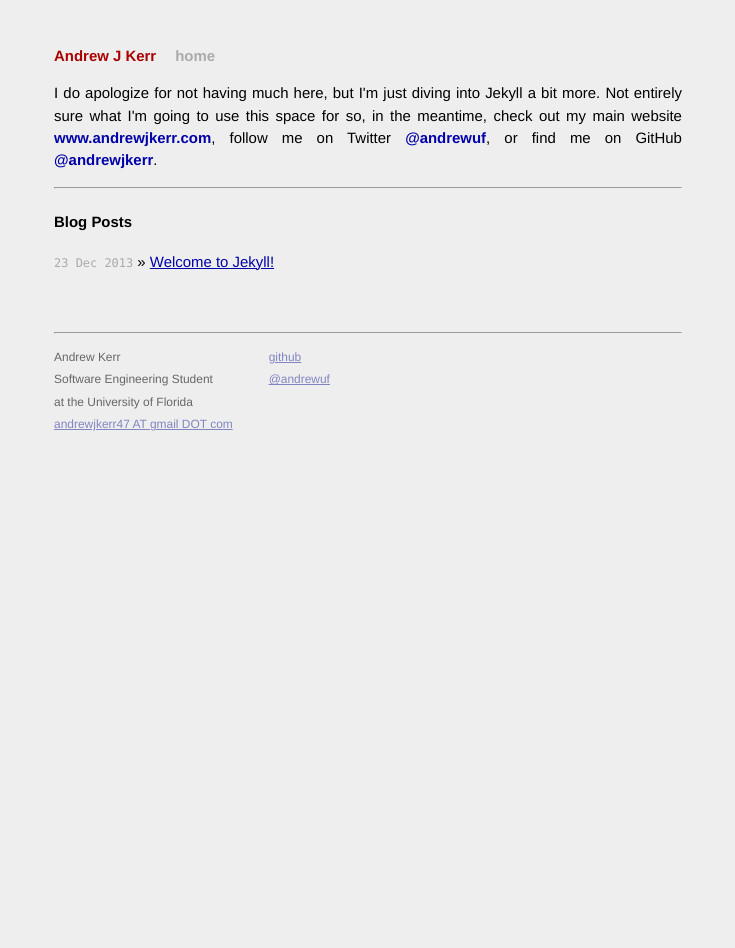
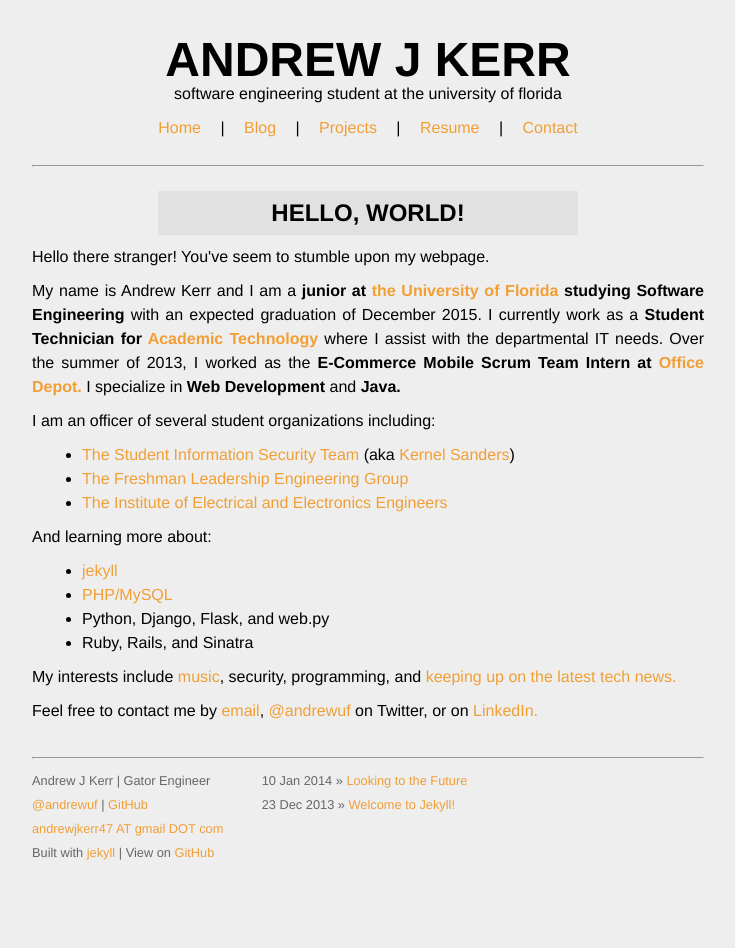
Before and after one commit to hackuf/hackuf.github.io, a Jekyll site: the page built from index.html, in a window 1280 px wide. Shown: the whole page, without its empty margins (272-1007 px from the left). Built offline with Jekyll 4.4.1, drawn with Linux system fonts in a browser that asks for light colours; nearby versions of some CDN libraries; Markdown is read by kramdown in place of the engine named in the settings.

Commit message:
Converted my site over to jekyll
GitHub Page will be sync'd with www.andrewjkerr.com from now until
further notice.

```diff
--- a/_config.yml
+++ b/_config.yml
@@ -1,3 +1,3 @@
-name: Andrew J Kerr
+name: ANDREW J KERR
 markdown: redcarpet
 pygments: true
--- a/_layouts/default.html
+++ b/_layouts/default.html
@@ -12,17 +12,24 @@
         <!-- Custom CSS -->
         <link rel="stylesheet" href="/css/main.css">
 
+		<!-- jQuery -->
+		<script src="//ajax.googleapis.com/ajax/libs/jquery/1.10.2/jquery.min.js"></script>
+
+		<!-- Infinite jekyll -->
+		<script src="/js/infinite-jekyll.js"></script>
+
     </head>
     <body>
 
         <div class="site">
           <div class="header">
-            <h1 class="title"><a href="/">{{ site.name }}</a></h1>
-            <a class="extra" href="/">home</a>
-			<p>I do apologize for not having much here, but I'm just diving into Jekyll a bit more. Not entirely sure what I'm going to use this space for so, in the meantime, check out my main website <a href="http://www.andrewjkerr.com">www.andrewjkerr.com</a>, follow me on Twitter <a href="http://www.twitter.com/andrewuf">@andrewuf</a>, or find me on GitHub <a href="http://www.github.com/andrewjkerr">@andrewjkerr</a>.</p>
-			<hr />
-			<br />
+	  		<h1>ANDREW J KERR</h1>
+	  		<p id="description">software engineering student at the university of florida</p>
+	  		<a class="nav-item" href="/">Home</a> | <a class="nav-item" href="/blog">Blog</a> | <a class="nav-item" href="http://www.github.com/andrewjkerr">Projects</a> | <a class="nav-item" href="http://www.andrewjkerr.com/resume.pdf">Resume</a> | <a class="nav-item" href="mailto:andrewjkerr47@gmail.com">Contact</a>
           </div>
+
+		<hr />
+		<br />
 
           {{ content }}
 
@@ -31,18 +38,18 @@
 			  <hr />
             <div class="contact">
               <p>
-                Andrew Kerr<br />
-                Software Engineering Student<br />
-				at the University of Florida<br />
-                <a href="mailto:andrewjkerr47@gmail.com">andrewjkerr47 AT gmail DOT com</a>
+                Andrew J Kerr | Gator Engineer<br />
+                <a href="https://www.twitter.com/andrewuf">@andrewuf</a> |
+				<a href="https://www.github.com/andrewjkerr">GitHub</a><br />
+                <a href="mailto:andrewjkerr47@gmail.com">andrewjkerr47 AT gmail DOT com</a><br />
+				Built with <a href="http://jekyllrb.com/">jekyll</a> | View on <a href="https://github.com/andrewjkerr/andrewjkerr.github.io">GitHub</a>
               </p>
             </div>
-            <div class="contact">
-              <p>
-                <a href="https://github.com/andrewjkerr">github</a><br />
-                <a href="https://twitter.com/andrewuf">@andrewuf</a><br />
-              </p>
-            </div>
+			<div class="posts-footer">
+			    {% for post in site.posts limit 4 %}
+			      <li><span>{{ post.date | date_to_string }}</span> &raquo; <a href="{{ post.url }}">{{ post.title }}</a></li>
+			    {% endfor %}
+			</div>
           </div>
         </div>
 
--- a/_posts/2013-12-23-welcome-to-jekyll.markdown
+++ b/_posts/2013-12-23-welcome-to-jekyll.markdown
@@ -5,5 +5,4 @@ date:   2013-12-23 08:44:22
 categories: jekyll update
 ---
 
-## What a welcome indeed!
-I've used jekyll a bit in the past, but I'm ready to give it another shot. Like I mentioned in the header, I'm not *quite* sure what I'm going to do with this GitHub site, but I decided to use it as a jekyll training ground as I've found that Markdown is quite cool and easy and want to see what jekyll can do. The docs seem quite nice, so let's see what I can cook up! :)
+I've migrated my site and blog to jekyll. Why? Because I felt that it would be easier to manage and change the look/feel than my current setup. It doesn't hurt that GitHub Pages supports jekyll too. :)
--- /dev/null
+++ b/all-posts.json
@@ -0,0 +1,10 @@
+---
+layout: none
+---
+{
+  "posts" : [
+    {% for post in site.posts %}
+    "{{ post.url }}"{% unless forloop.last %},{% endunless %}
+    {% endfor %}
+  ]
+}
--- a/css/main.css
+++ b/css/main.css
@@ -13,41 +13,13 @@
 html, body { height: 100%; }
 
 body {
-  background-color: #eee;
-  font: 13.34px Helvetica, Arial, sans-serif;
-  font-size: small;
-  text-align: center;
+	background-color: #eee;
+	font-family: 'Helvetica Neue', Helvetica, Arial, sans-serif;
 }
 
-h1, h2, h3, h4, h5, h6 {
-  font-size: 100%; }
-
-h1 { margin-bottom: 1em; }
-p { margin: 1em 0; }
-
-a         { color: #00a; }
-a:hover   { color: #000; }
-a:visited { color: #00a; }
-
-/*****************************************************************************/
-/*
-/* Home
-/*
-/*****************************************************************************/
-.posts {
-  list-style-type: none;
-  margin-bottom: 2em;
-}
-
-.posts li {
-  line-height: 1.75em;
-}
-
-.posts span {
-  color: #aaa;
-  font-family: Monaco, "Courier New", monospace;
-  font-size: 80%;
-}
+a         { color: #f19f35; text-decoration: none;}
+a:hover   { text-decoration: underline; }
+a:visited { color: #f19f35; }
 
 /*****************************************************************************/
 /*
@@ -56,70 +28,146 @@ a:visited { color: #00a; }
 /*****************************************************************************/
 
 .site {
-  font-size: 115%;
   text-align: justify;
   width: 42em;
   margin: 3em auto 2em;
   line-height: 1.5em;
 }
 
-.header a {
-  font-weight: bold;
-  text-decoration: none;
+.header {
+	display: block;
+	text-align: center;
+	margin-bottom: 25px;
+}
+
+.header h1{
+	font-size: 48px;
+	margin-bottom: 10px;
+}
+
+.header #description{
+	font-size: 16px;
+	margin-bottom: 10px;
+}
+
+.header .nav-item{
+	color: #f19f35;
+	padding: 0 15px;
+	width: 100px;
 }
 
 .title {
   display: inline-block;
   margin-bottom: 0em;
-}
-
-.title a {
-  color: #a00;
-}
-
-.title a:hover {
-  color: #000;
-}
-
-.header a.extra {
-  color: #aaa;
-  margin-left: 1em;
-}
-
-.header a.extra:hover {
-  color: #000;
-}
-
-.meta {
-  color: #aaa;
+  text-transform: uppercase;
 }
 
 .footer {
   font-size: 80%;
   color: #666;
-  border-top: 4px solid #eee;
-  margin-top: 2em;
+  padding-bottom: 10px;
   overflow: hidden;
 }
 
 .footer .contact {
+  margin-top: 10px;
   float: left;
   margin-right: 3em;
 }
 
-.footer .contact a {
-  color: #8085C1;
+.footer .posts-footer {
+  float: left;
+  list-style-type: none;
+  width: 400px;
+  margin-top: 10px;
 }
 
-.footer .rss {
-  margin-top: 1.1em;
-  margin-right: -.2em;
-  float: right;
+/*****************************************************************************/
+/*
+/* Home
+/*
+/*****************************************************************************/
+#home h2{
+	text-transform: uppercase;
+	display: block;
+	margin: 0 auto;
+	text-align: center;
+	width: 400px;
+	background-color: #e1e1e1;
+	padding: 10px;
+	margin-bottom: 10px;
 }
 
-.footer .rss img {
-  border: 0;
+#home p{
+	margin: 10px 0;
 }
+
+#home ul{
+	margin-left: 50px;
+}
+
+/*****************************************************************************/
+/*
+/* Blog
+/*
+/*****************************************************************************/
+#blog .fancyh2 {
+	text-transform: uppercase;
+	display: block;
+	margin: 0 auto;
+	text-align: center;
+	width: 400px;
+	background-color: #e1e1e1;
+	padding: 10px;
+	margin-bottom: 10px;
+}
+
+#blog p{
+	margin: 10px 0;
+}
+
+#blog .post-list{
+	list-style-type: none;
+}
+
+#blog .post-date{
+	font-style: italic;
+	font-size: 80%;
+	color: #666;
+	margin-top: 0px;
+}
+
+.infinite-spinner {
+  display: block;
+  width: 40px;
+  height: 40px;
+  border-radius: 40px;
+  background-color: #333;
+  margin: 60px auto;
+
+  -webkit-animation: scaleout 1.0s infinite ease-in-out;
+  animation: scaleout 1.0s infinite ease-in-out;
+}
+
+@-webkit-keyframes scaleout {
+  0% { -webkit-transform: scale(0.0) }
+  100% {
+    -webkit-transform: scale(1.0);
+    opacity: 0;
+  }
+}
+
+@keyframes scaleout {
+  0% {
+    transform: scale(0.0);
+    -webkit-transform: scale(0.0);
+  } 100% {
+    transform: scale(1.0);
+    -webkit-transform: scale(1.0);
+    opacity: 0;
+  }
+}
+
 
 /*****************************************************************************/
 /*
@@ -128,6 +176,22 @@ a:visited { color: #00a; }
 /*****************************************************************************/
 
 /* standard */
+.post-header {
+	display: block;
+	margin: 0 auto;
+	text-align: center;
+	width: 400px;
+	background-color: #e1e1e1;
+	padding: 10px;
+	margin-bottom: 10px;
+	text-transform: uppercase;
+}
+
+.post-footer {
+	font-size: 80%;
+	color: #666;
+}
+
 .post pre {
   border: 1px solid #ddd;
   background-color: #eef;
--- a/index.html
+++ b/index.html
@@ -1,13 +1,27 @@
 ---
 layout: default
-title: Andrew Kerr | GitHub
+title: Andrew J Kerr | Home
 ---
 
 <div id="home">
-  <h1>Blog Posts</h1>
-  <ul class="posts">
-    {% for post in site.posts %}
-      <li><span>{{ post.date | date_to_string }}</span> &raquo; <a href="{{ post.url }}">{{ post.title }}</a></li>
-    {% endfor %}
-  </ul>
+	<h2>Hello, World!</h2>
+	<p>Hello there stranger! You've seem to stumble upon my webpage.</p>
+	<p>My name is Andrew Kerr and I am a <b>junior at <a href="http://www.ufl.edu">the University of Florida</a> studying Software Engineering</b> with an expected graduation of December 2015. I currently work as a <b>Student Technician for <a href="http://at.ufl.edu">Academic Technology</a></b> where I assist with the departmental IT needs. Over the summer of 2013, I worked as the <b>E-Commerce Mobile Scrum Team Intern at <a href="https://www.officedepot.com">Office Depot.</a></b> I specialize in <b>Web Development</b> and <b>Java.</b></p>
+	<p>I am an officer of several student organizations including:
+		<ul>
+			<li><a href="http://www.ufhack.org">The Student Information Security Team</a> (aka <a href="http://ctftime.org/team/397">Kernel Sanders</a>)</li>
+			<li><a href="http://www.flegacy.org">The Freshman Leadership Engineering Group</a></li>
+			<li><a href="http://ieee.ece.ufl.edu">The Institute of Electrical and Electronics Engineers</a></li>
+		</ul>
+	</p>
+	<p>And learning more about:
+		<ul>
+			<li><a href="https://github.com/andrewjkerr/andrewjkerr.github.io">jekyll</a></li>
+			<li><a href="https://github.com/andrewjkerr/uf-eweek">PHP/MySQL</a></li>
+			<li>Python, Django, Flask, and web.py</li>
+			<li>Ruby, Rails, and Sinatra</li>
+		</ul>
+	</p>
+	<p>My interests include <a href="https://www.last.fm/user/andrewjkerr47">music</a>, security, programming, and <a href="https://news.ycombinator.com/">keeping up on the latest tech news.</a>
+	<p>Feel free to contact me by <a href="mailto:andrewjkerr47@gmail.com">email</a>, <a href="https://www.twitter.com/andrewuf">@andrewuf</a> on Twitter, or on <a href="https://www.linkedin.com/in/andrewjkerr47">LinkedIn.</a></p>
 </div>
--- /dev/null
+++ b/js/infinite-jekyll.js
@@ -0,0 +1,82 @@
+$(function() {
+
+  var postURLs,
+      isFetchingPosts = false,
+      shouldFetchPosts = true,
+      postsToLoad = $(".posts").children().length,
+      loadNewPostsThreshold = 3000;
+
+  // Load the JSON file containing all URLs
+  $.getJSON('/all-posts.json', function(data) {
+    postURLs = data["posts"];
+
+    // If there aren't any more posts available to load than already visible, disable fetching
+    if (postURLs.length <= postsToLoad)
+      disableFetching();
+  });
+
+  // If there's no spinner, it's not a page where posts should be fetched
+  if ($(".infinite-spinner").length < 1)
+    shouldFetchPosts = false;
+
+  // Are we close to the end of the page? If we are, load more posts
+  $(window).scroll(function(e){
+    if (!shouldFetchPosts || isFetchingPosts) return;
+
+    var windowHeight = $(window).height(),
+        windowScrollPosition = $(window).scrollTop(),
+        bottomScrollPosition = windowHeight + windowScrollPosition,
+        documentHeight = $(document).height();
+
+    // If we've scrolled past the loadNewPostsThreshold, fetch posts
+    if ((documentHeight - loadNewPostsThreshold) < bottomScrollPosition) {
+      fetchPosts();
+    }
+  });
+
+  // Fetch a chunk of posts
+  function fetchPosts() {
+    // Exit if postURLs haven't been loaded
+    if (!postURLs) return;
+
+    isFetchingPosts = true;
+
+    // Load as many posts as there were present on the page when it loaded
+    // After successfully loading a post, load the next one
+    var loadedPosts = 0,
+        postCount = $(".posts").children().length,
+        callback = function() {
+          loadedPosts++;
+          var postIndex = postCount + loadedPosts;
+
+          if (postIndex > postURLs.length-1) {
+            disableFetching();
+            return;
+          }
+
+          if (loadedPosts < postsToLoad) {
+            fetchPostWithIndex(postIndex, callback);
+          } else {
+            isFetchingPosts = false;
+          }
+        };
+
+    fetchPostWithIndex(postCount + loadedPosts, callback);
+  }
+
+  function fetchPostWithIndex(index, callback) {
+    var postURL = postURLs[index];
+
+    $.get(postURL, function(data) {
+      $(data).find(".post").appendTo(".posts");
+      callback();
+    });
+  }
+
+  function disableFetching() {
+    shouldFetchPosts = false;
+    isFetchingPosts = false;
+    $(".infinite-spinner").fadeOut();
+  }
+
+});
```
Also changed, not shown: _layouts/post.html (+5 -2 lines), _posts/2014-01-10-looking-to-the-future.md (added, +37 -0 lines), blog/index.html (added, +16 -0 lines), 1 other file.
